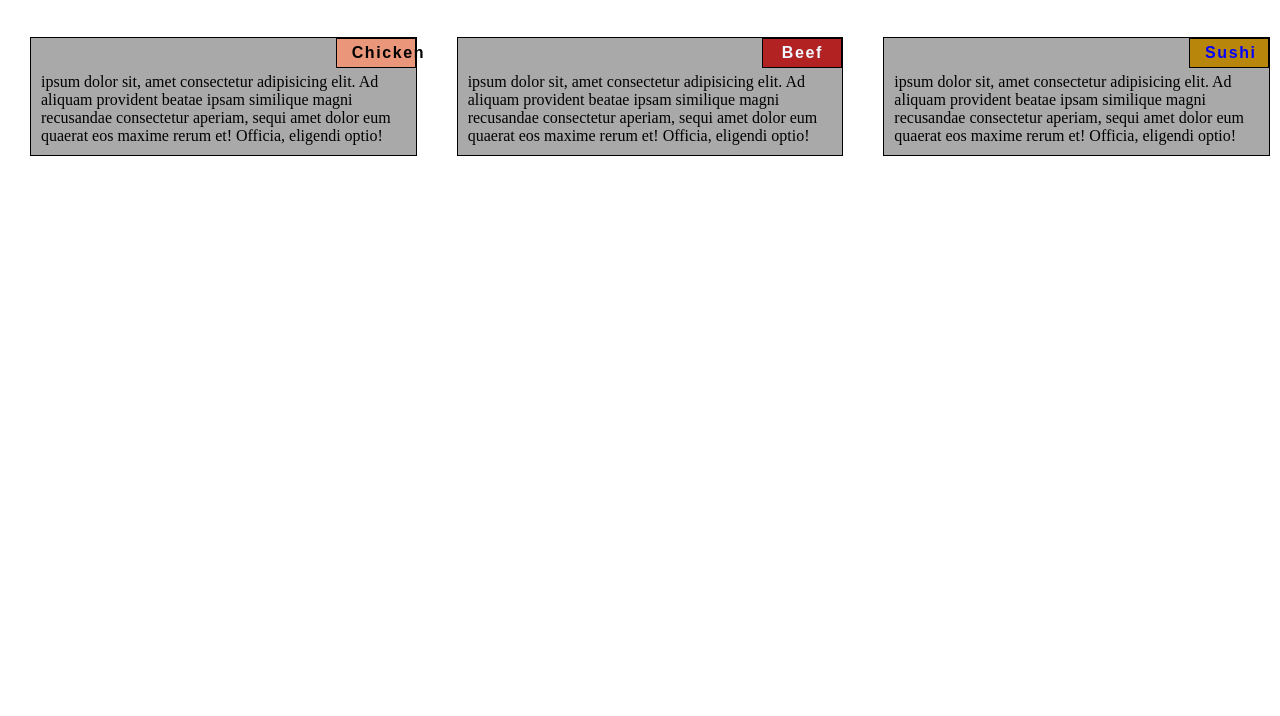
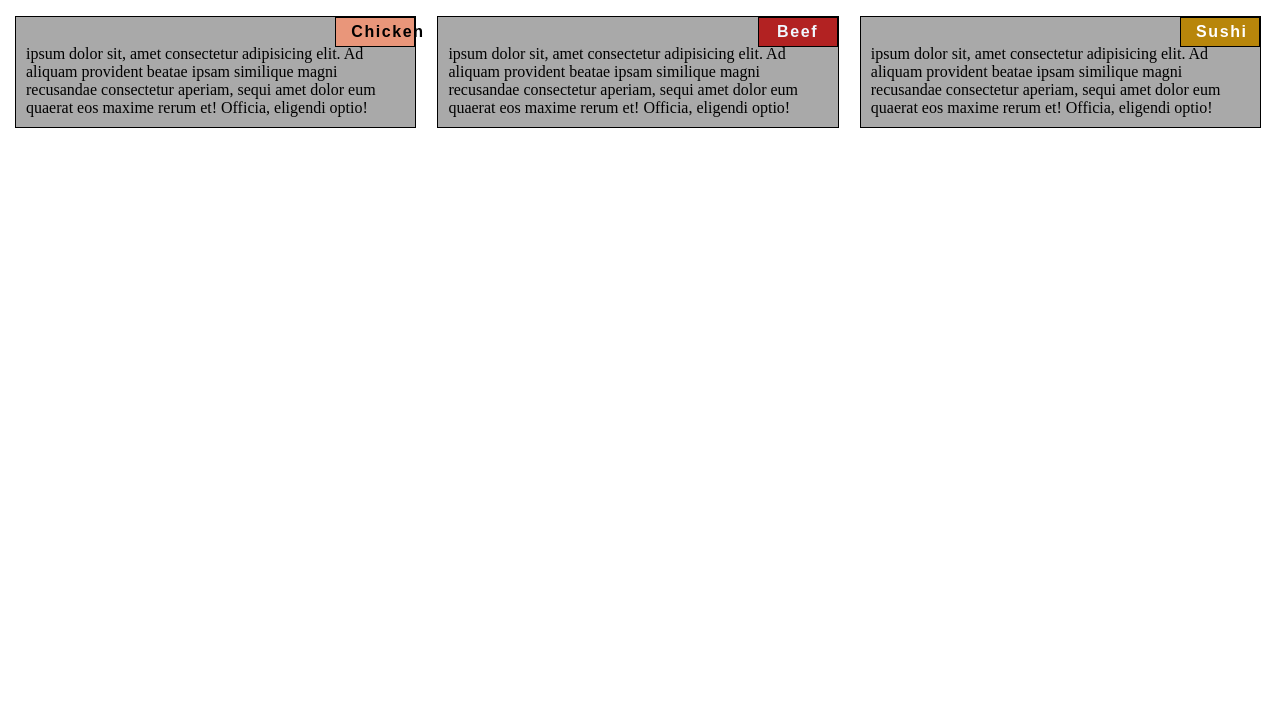
Before and after one commit to tibe-f/module2-solution, a plain HTML site: page index.html in a window 1280 px wide. Shown: the part 84-800 px from the top of the page. Drawn offline with Linux system fonts and the light colour scheme; a web font is replaced by a local one.

Commit message:
module 2 assignment

```diff
--- a/index.css
+++ b/index.css
@@ -1,24 +1,25 @@
 *{
-    margin: 0;
-    padding: 0;
+    padding:0;
+    margin:0;
 }
+
 h1{
     text-align: center;
     text-transform: capitalize;
-    margin: 1em;
     font-family: 'Gemunu Libre', sans-serif;;
+    margin: 1.5rem;
 }
-
+.row{
+    width: 100%;
+}
 .sec{
     position: relative;
+    margin: 15px;
+    padding: 10px ;
+    background-color: darkgray;
+    border: 1px solid black;
+    width: 95%;
     box-sizing: border-box;
-    width: 95%;
-    margin: 20px 20px;
-    padding:35px 10px 10px 10px;
-
-    border: 1px solid black;
-    background-color: darkgrey;
-
 }
 .sec-title{
     position: absolute;
@@ -44,14 +45,7 @@ h1{
 }
 .title3{
     background-color: darkgoldenrod;
-    color: blue;
-}
-.row{
-    width: 100%;
-    display: flex;
-
-    margin-right: 10px;
-    margin-left: 10px;
+    color: white;
 }
 
 @media (min-width: 992px){
@@ -97,10 +91,10 @@ h1{
     width: 100%;
   }
 }
-
 @media (min-width:768px) and (max-width: 991px){
     .col-md-1, .col-md-2, .col-md-3, .col-md-4, .col-md-5,
-    .col-md-6, .col-md-7,.col-md-8, .col-md-9, .col-md-10, .col-md-11, .col-md-12{
+    .col-md-6, .col-md-7,.col-md-8, .col-md-9, .col-md-10, .col-md-11, .col-md-12
+    {
       float:left;
     }
   .col-md-1{
--- a/index.html
+++ b/index.html
@@ -11,20 +11,24 @@
 <body>
     <h1>our menu</h1>
     <div class="row">
-        <div class="col-lg-4 col-md-6 sec">
-            <span class="sec-title title1">chicken</span>
+
+        <div class="col-lg-4 col-md-6  ">
+            <div class="sec">
+            <span class="sec-title title1">chicken</span><br>
             <span>ipsum dolor sit, amet consectetur adipisicing elit. Ad aliquam provident beatae ipsam similique magni recusandae consectetur aperiam, sequi amet dolor eum quaerat eos maxime rerum et! Officia, eligendi optio!</span>
-
         </div>
-        <div class="col-lg-4 col-md-6 sec">
-            <span class="sec-title title2">beef</span>
+        </div>
+        <div class="col-lg-4 col-md-6 ">
+            <div class="sec">
+            <span class="sec-title title2">beef</span><br>
             <span>ipsum dolor sit, amet consectetur adipisicing elit. Ad aliquam provident beatae ipsam similique magni recusandae consectetur aperiam, sequi amet dolor eum quaerat eos maxime rerum et! Officia, eligendi optio!</span>
-
         </div>
-        <div class="col-lg-4 col-md-12 sec">
-            <span class="sec-title title3">sushi</span>
+        </div>
+        <div class="col-lg-4 col-md-12 ">
+            <div class="sec">
+            <span class="sec-title title3">sushi</span><br>
             <span>ipsum dolor sit, amet consectetur adipisicing elit. Ad aliquam provident beatae ipsam similique magni recusandae consectetur aperiam, sequi amet dolor eum quaerat eos maxime rerum et! Officia, eligendi optio!</span>
-
+        </div>
         </div>
     </div>
 
```
